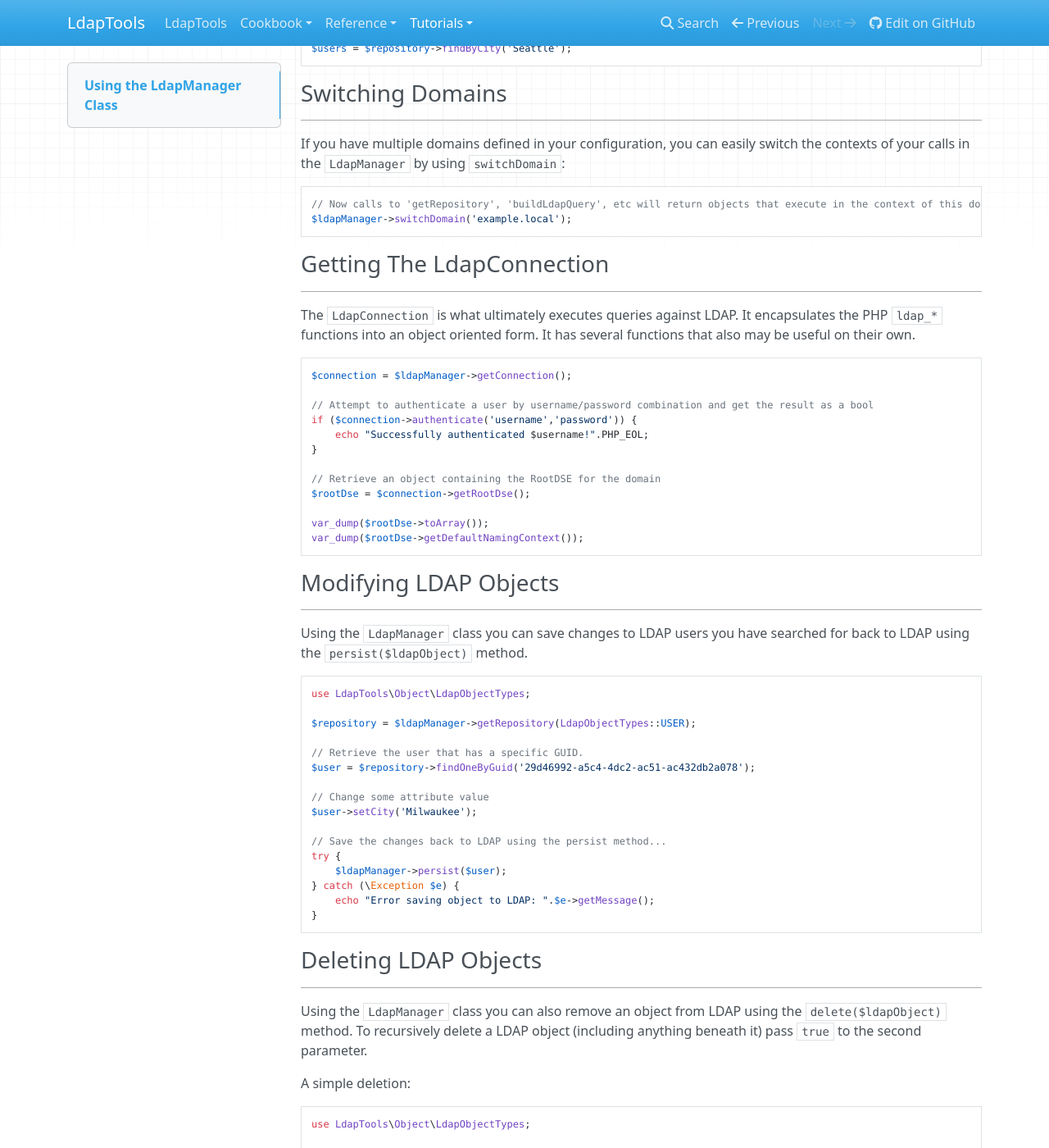
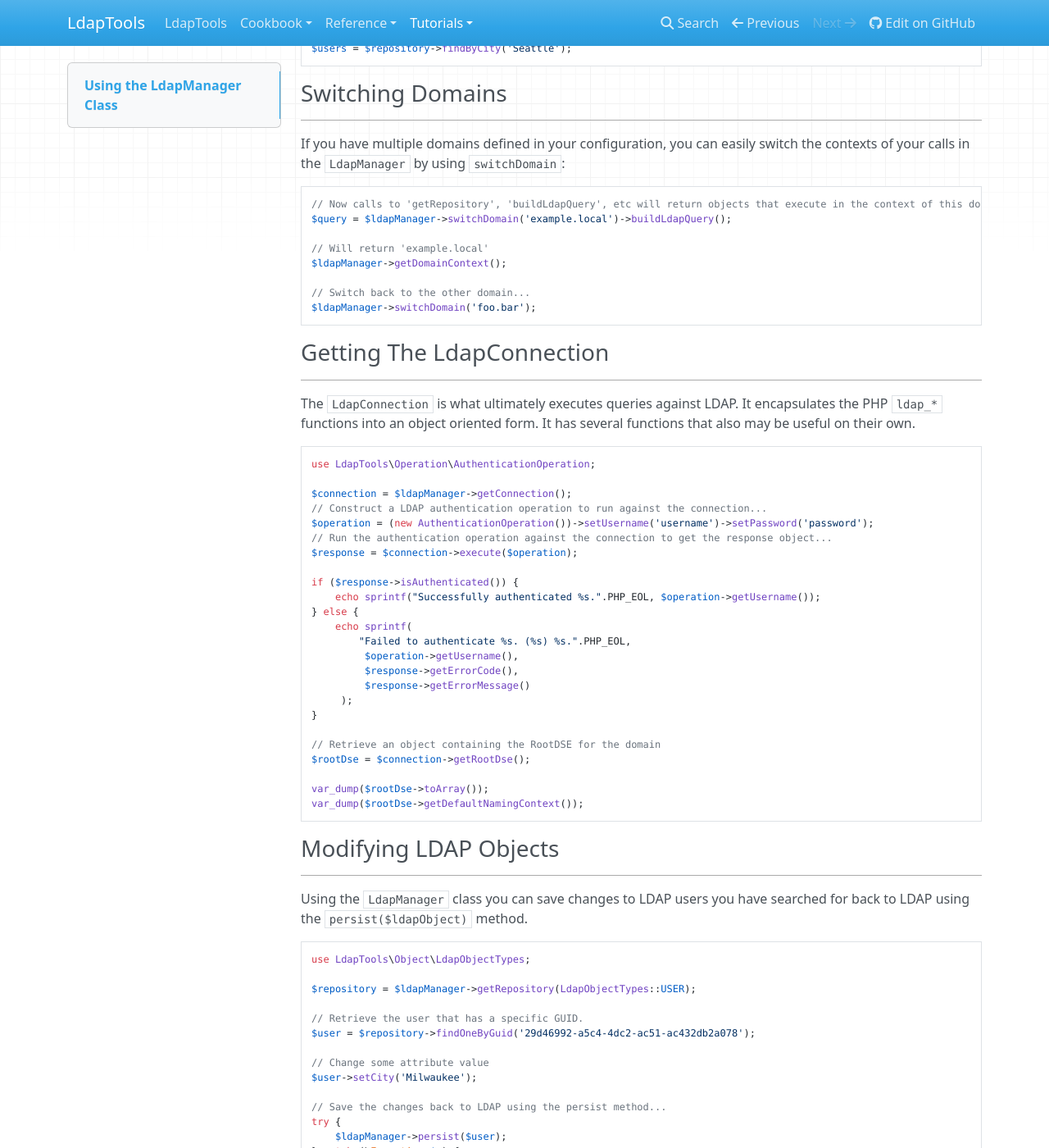
Before and after one commit to ldaptools/ldaptools, an MkDocs documentation site: the page built from docs/en/tutorials/Using-the-LDAP-Manager.md, in a window 1280 px wide and 1400 px high, scrolled down 976 px. Shown: the whole window at 82% size. Built offline with MkDocs 1.6.1, drawn with Linux system fonts in a browser that asks for light colours; nearby versions of some CDN libraries.

Commit message:
Update the documentation.

````diff
--- a/docs/en/tutorials/Using-the-LDAP-Manager.md
+++ b/docs/en/tutorials/Using-the-LDAP-Manager.md
@@ -56,7 +56,13 @@ If you have multiple domains defined in your configuration, you can easily switc
 
 ```php
 // Now calls to 'getRepository', 'buildLdapQuery', etc will return objects that execute in the context of this domain.
-$ldapManager->switchDomain('example.local');
+$query = $ldapManager->switchDomain('example.local')->buildLdapQuery();
+
+// Will return 'example.local'
+$ldapManager->getDomainContext();
+
+// Switch back to the other domain...
+$ldapManager->switchDomain('foo.bar');
 ```
 
 ### Getting The LdapConnection
@@ -66,11 +72,23 @@ The `LdapConnection` is what ultimately executes queries against LDAP. It encaps
 an object oriented form. It has several functions that also may be useful on their own.
 
 ```php
+use LdapTools\Operation\AuthenticationOperation;
+
 $connection = $ldapManager->getConnection();
+// Construct a LDAP authentication operation to run against the connection...
+$operation = (new AuthenticationOperation())->setUsername('username')->setPassword('password');
+// Run the authentication operation against the connection to get the response object...
+$response = $connection->execute($operation);
 
-// Attempt to authenticate a user by username/password combination and get the result as a bool
-if ($connection->authenticate('username','password')) {
-    echo "Successfully authenticated $username!".PHP_EOL;
+if ($response->isAuthenticated()) {
+    echo sprintf("Successfully authenticated %s.".PHP_EOL, $operation->getUsername());
+} else {
+    echo sprintf(
+        "Failed to authenticate %s. (%s) %s.".PHP_EOL,
+         $operation->getUsername(),
+         $response->getErrorCode(),
+         $response->getErrorMessage()
+     );
 }
 
 // Retrieve an object containing the RootDSE for the domain
````
